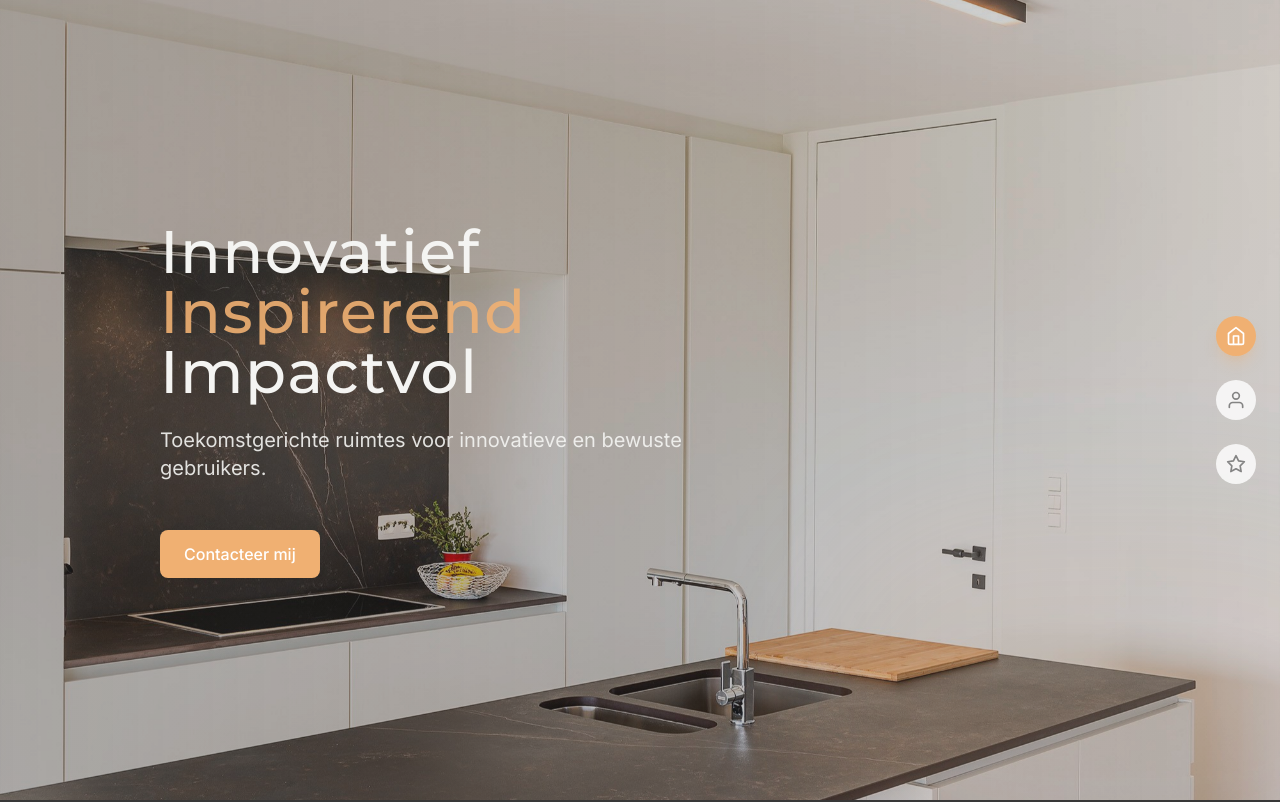
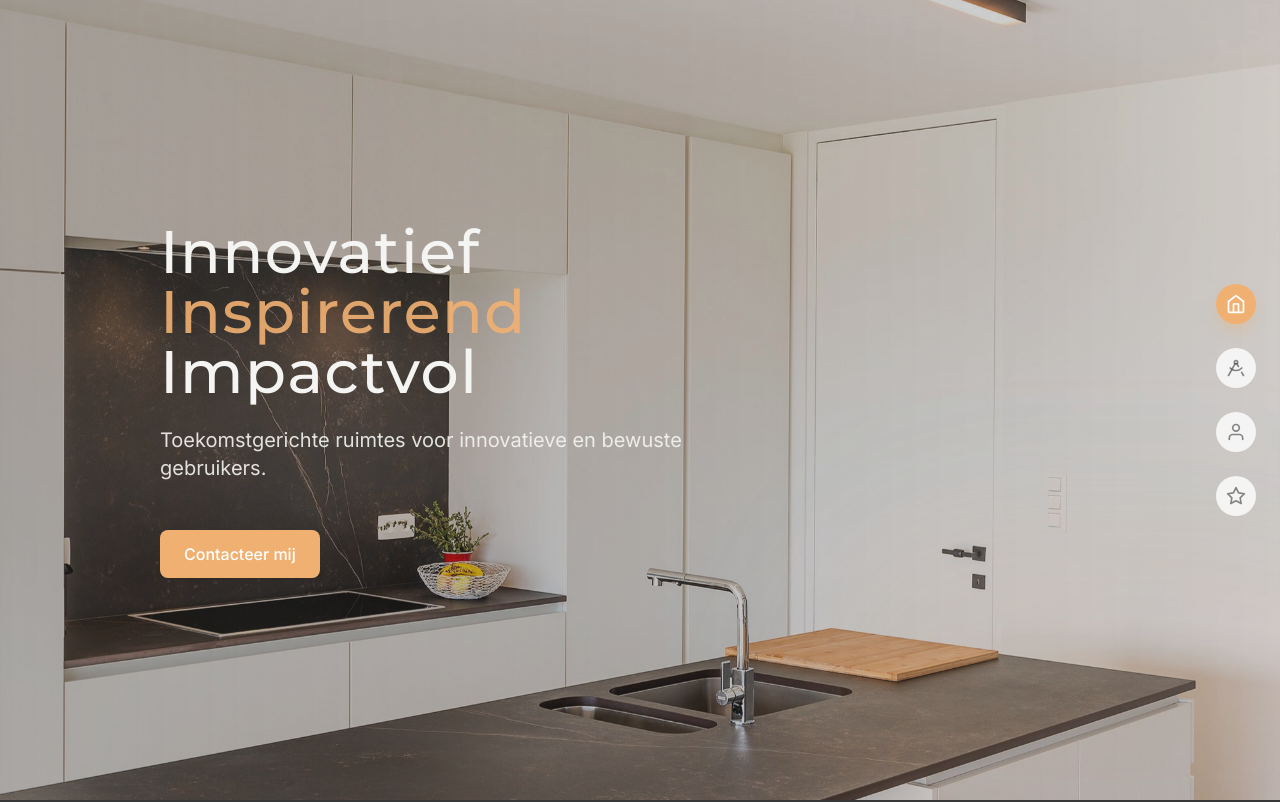
Before and after one commit to deamsf/jeroenjeurisarch, a React (Vite) app: page / in a window 1280 px wide. Shown: the top 802 px of the page. Built offline with nearby package versions, Linux system fonts and the light colour scheme.

Commit message:
Update VerticalNav.tsx with icon fix

```diff
--- a/src/components/VerticalNav.tsx
+++ b/src/components/VerticalNav.tsx
@@ -1,8 +1,10 @@
 import { useState, useEffect } from 'react';
 import { FiHome, FiUser, FiStar } from 'react-icons/fi';
+import { DraftingCompass } from 'lucide-react';
 
 export const navItems = [
   { id: 'hero', icon: FiHome, label: 'Home' },
+  { id: 'projects', icon: DraftingCompass, label: 'Projecten' },
   { id: 'about', icon: FiUser, label: 'Over mezelf' },
   { id: 'testimonials', icon: FiStar, label: 'Testimonials' },
 ];
```
